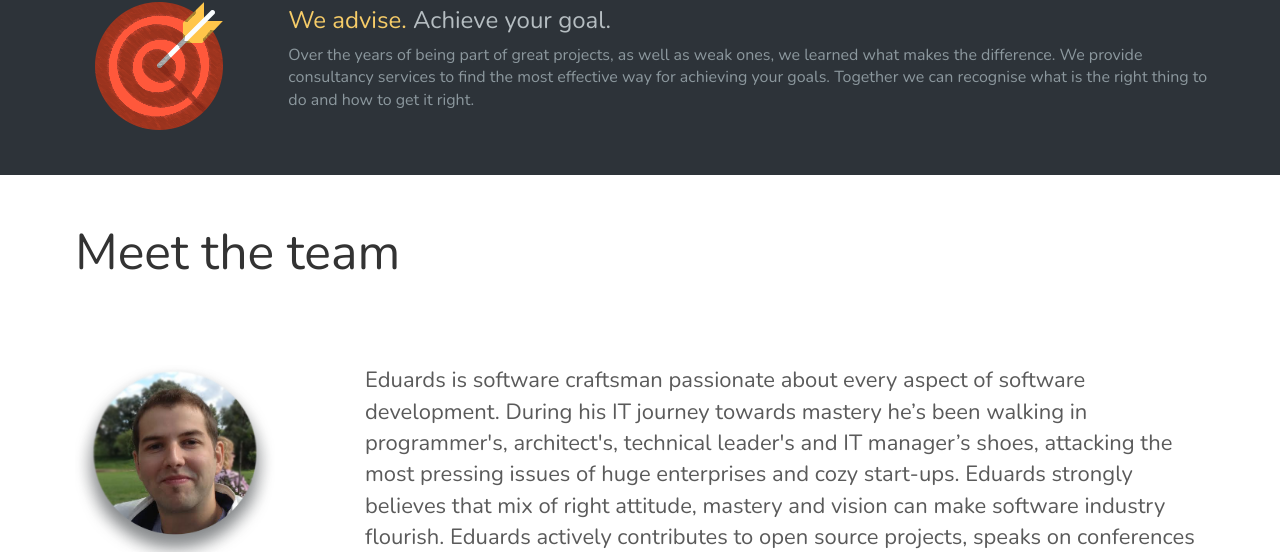
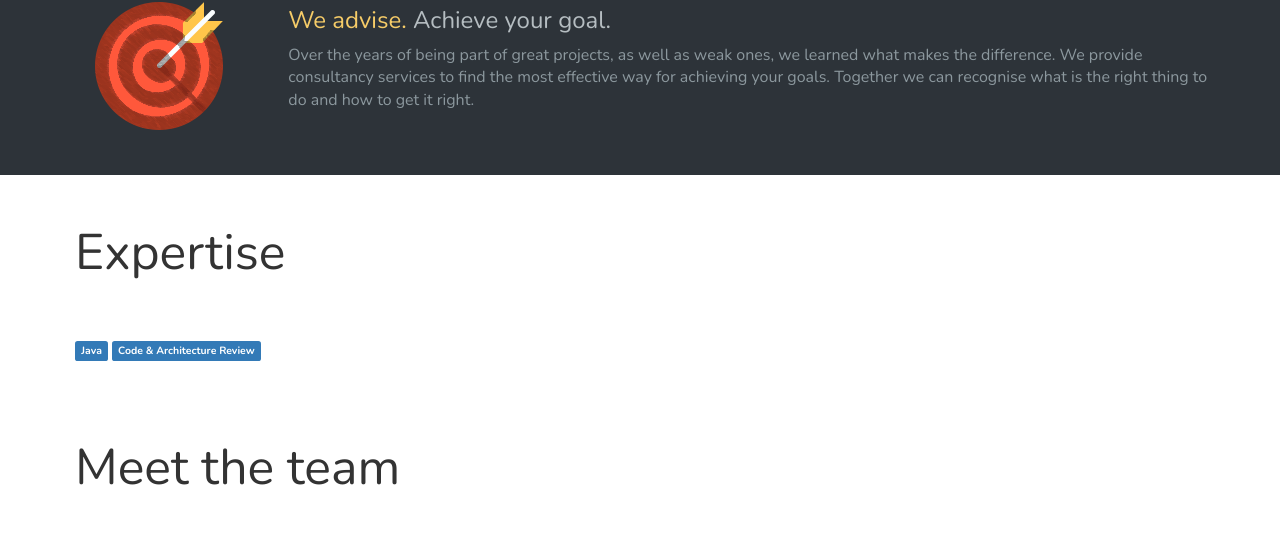
Before and after one commit to craftsmans/craftsmans.github.io.src, a website: page app/index.html in a window 1280 px wide. Shown: the part 2233-2785 px from the top of the page. Drawn offline with nearby package versions, Linux system fonts and the light colour scheme; some packages are replaced by stand-ins of ours; files that its build step writes are made by us from their sources; a script that the page names is missing.

Commit message:
add tag cloud

```diff
--- a/app/styles/common.css
+++ b/app/styles/common.css
@@ -1,4 +1,4 @@
-body, h1, h2, h3, h4, h5, p, a, li {
+body, h1, h2, h3, h4, h5, p, a, li, span{
   font-family: 'Nunito', sans-serif;
 }
 
@@ -32,3 +32,7 @@ p:not(.subheading) {
   margin-right: auto;
   margin-left: auto;
 }
+
+.no-margin-bottom {
+  margin-bottom: 0 !important;
+}
--- a/app/styles/main.css
+++ b/app/styles/main.css
@@ -5,6 +5,7 @@
 @import 'get_in_touch.css';
 @import 'team.css';
 @import 'services.css';
+@import 'expertise.css';
 
 .header {
   background-image: url('/images/macbook.jpg');
--- a/app/views/main.html
+++ b/app/views/main.html
@@ -492,7 +492,12 @@
                         </p>
                     </div>
                 </div>
+
+
+
+
             </div>
+
             <div class="services container">
                 <div class="row featurette">
                     <div class="col-md-2">
@@ -511,15 +516,43 @@
         </div>
       </div>
     </div>
+
+
+    <div class="expertise">
+            <div class="container">
+            <div class="row featurette">
+                <div class="col-md-12">
+                    <h1 class="featurette-heading no-margin-bottom">
+                        Expertise
+                    </h1>
+                </div>
+            </div>
+                <div class="row featurette">
+                    <div class="col-md-12">
+                        <span class="tag label label-primary">Java</span>
+                        <span class="tag label label-primary">Code &amp; Architecture Review</span>
+
+<!--
+                        <button type="button" class="btn btn-default" data-container="body" data-toggle="popover" data-placement="bottom" data-content="Vivamus
+sagittis lacus vel augue laoreet rutrum faucibus.">
+  Popover on bottom
+</button>
+-->
+                    </div>
+                </div>
+            </div>
+        </div>
+
+
         <div class="container team">
             <div class="row featurette">
                 <div class="col-md-12">
-                    <h1 class="featurette-heading">
+                    <h1 class="featurette-heading no-margin-bottom">
                         Meet the team
                     </h1>
                 </div>
             </div>
-            <div class="row featurette no-padding-top">
+            <div class="row featurette">
                 <div class="col-md-3">
                     <img src="/images/eduardsi.png" width="200px">
                     <p>
@@ -536,7 +569,7 @@
                     </p>
                 </div>
             </div>
-            <div class="row featurette no-padding-top">
+            <div class="row featurette">
                 <div class="col-md-3">
                     <img src="/images/andrejg.png" width="200px">
                     <p>
@@ -587,11 +620,11 @@
   </div>
 
 
-  Architectural review!!!
+    Hints on Tag Cloud?
+
+    Favicon
 
   Feedback!!! :)
-
-  STOIMOSTJ, EXPECTED DATE, EARLY BIRDS ICON, REGISTER BUTTON
 
   RUSSKIJ TRENING
 </div>    -->
```
